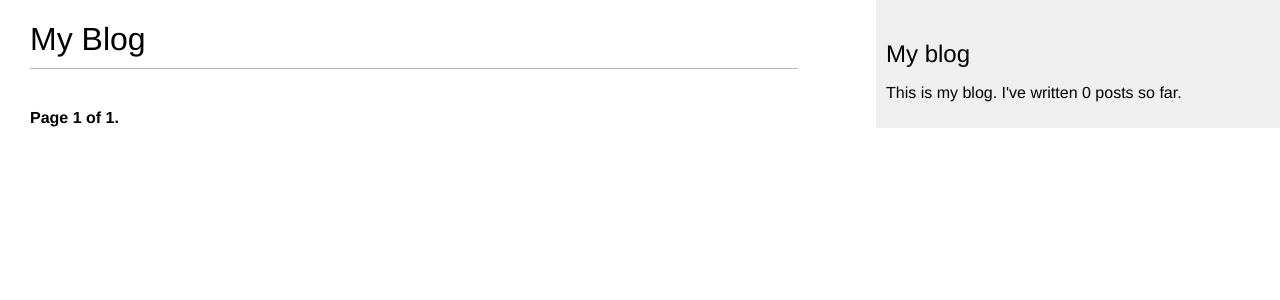
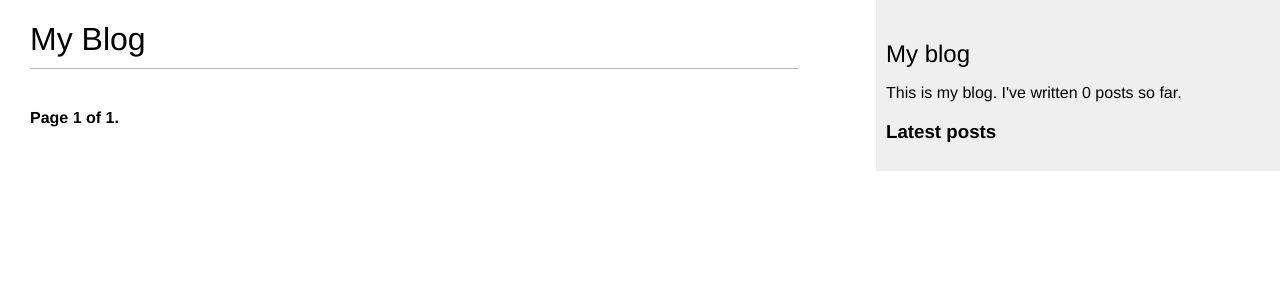
Before and after one commit to pqtrng/dj_blog, a Django app: page /blog/ in a window 1280 px wide. Shown: the top 300 px of the page. Run offline with Django 3.2, Linux system fonts and the light colour scheme; data that the repository does not hold is empty.

Commit message:
Add Show Latest Post templatetags
Tag allows to show n latest posts.

```diff
--- a/blog/templates/blog/base.html
+++ b/blog/templates/blog/base.html
@@ -19,6 +19,8 @@
     <div id="sidebar">
         <h2>My blog</h2>
         <p>This is my blog. I've written {% total_posts %} posts so far.</p>
+        <h3>Latest posts</h3>
+        {% show_latest_posts 3 %}
     </div>
 </body>
 
--- /dev/null
+++ b/blog/templates/blog/post/latest_posts.html
@@ -0,0 +1,7 @@
+<ul>
+    {% for post in latest_posts %}
+    <li>
+        <a href="{{ post.get_absolute_url }}"> {{ post.title }} </a>
+    </li>
+    {% endfor %}
+</ul>
--- a/blog/templatetags/blog_tags.py
+++ b/blog/templatetags/blog_tags.py
@@ -2,6 +2,7 @@ from django import template
 from ..models import Post
 
 register = template.Library()
+
 
 @register.simple_tag
 def total_posts():
@@ -11,3 +12,9 @@ def total_posts():
         [type]: [description]
     """
     return Post.published.count()
+
+
+@register.inclusion_tag(filename='blog/post/latest_posts.html')
+def show_latest_posts(count=5):
+    latest_posts = Post.published.order_by('-publish')[:count]
+    return {'latest_posts': latest_posts}
```
